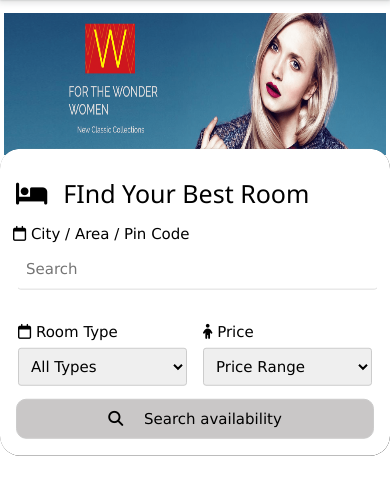
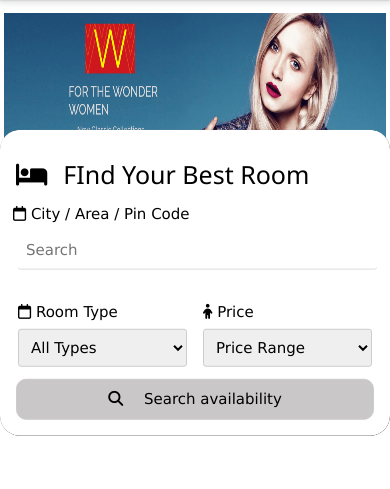
Before and after one commit to Ankitkadere/Booking-Website, a plain HTML site: page Room Booking/index.html in a window 390 px wide. Shown: the part 60-549 px from the top of the page. Drawn offline with nearby package versions, Linux system fonts and the light colour scheme; some packages are replaced by stand-ins of ours.

Commit message:
Add files via upload

```diff
--- a/Room Booking/index.html
+++ b/Room Booking/index.html
@@ -114,7 +114,7 @@
             @media (max-width: 768px) {
 
                 .srcbox {
-                    margin-top: 47%;
+                    margin-top: 42%;
                     height: auto;
                     margin-left: 0px;
                     overflow: hidden;
@@ -255,7 +255,7 @@
             src="https://maps.googleapis.com/maps/api/js?key=AIzaSyBu-916DdpKAjTmJNIgngS6HL_kDIKU0aU&callback=myMap"></script>
     </section>
     <br />
-
+<br><br><br><br>
     <main>
         <!-- Full Room Details Modal -->
         <div class="full-details" id="fullDetails">
```
